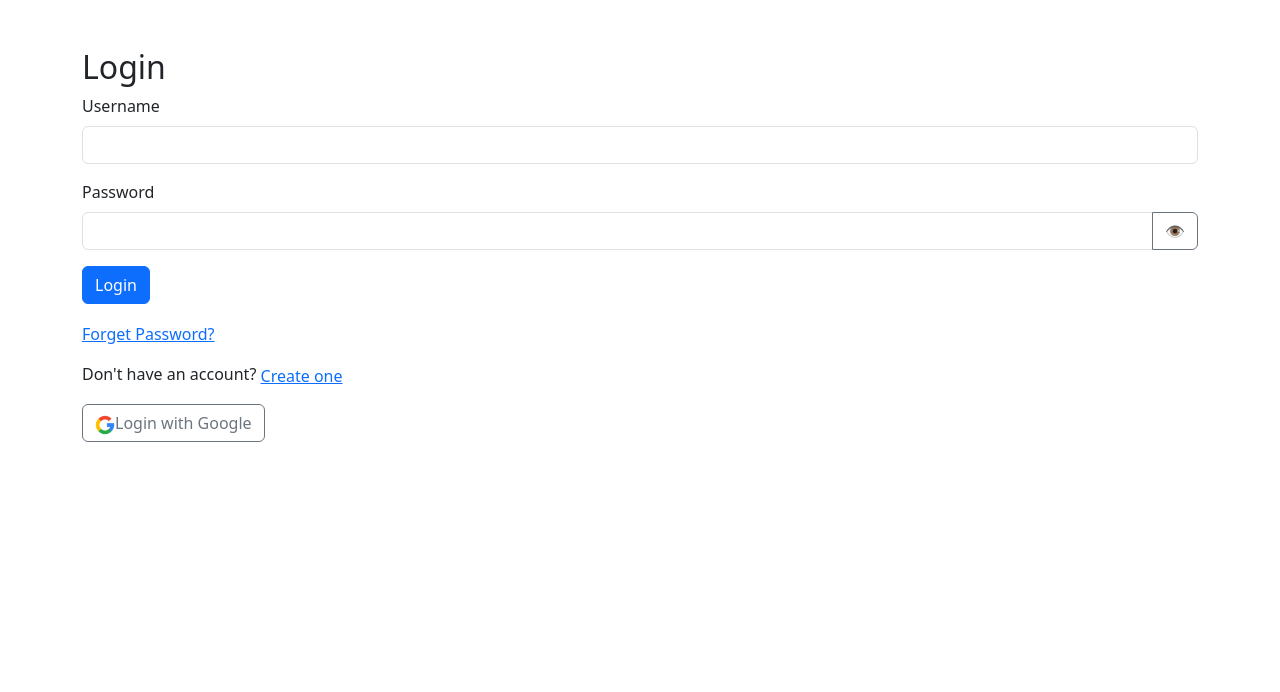
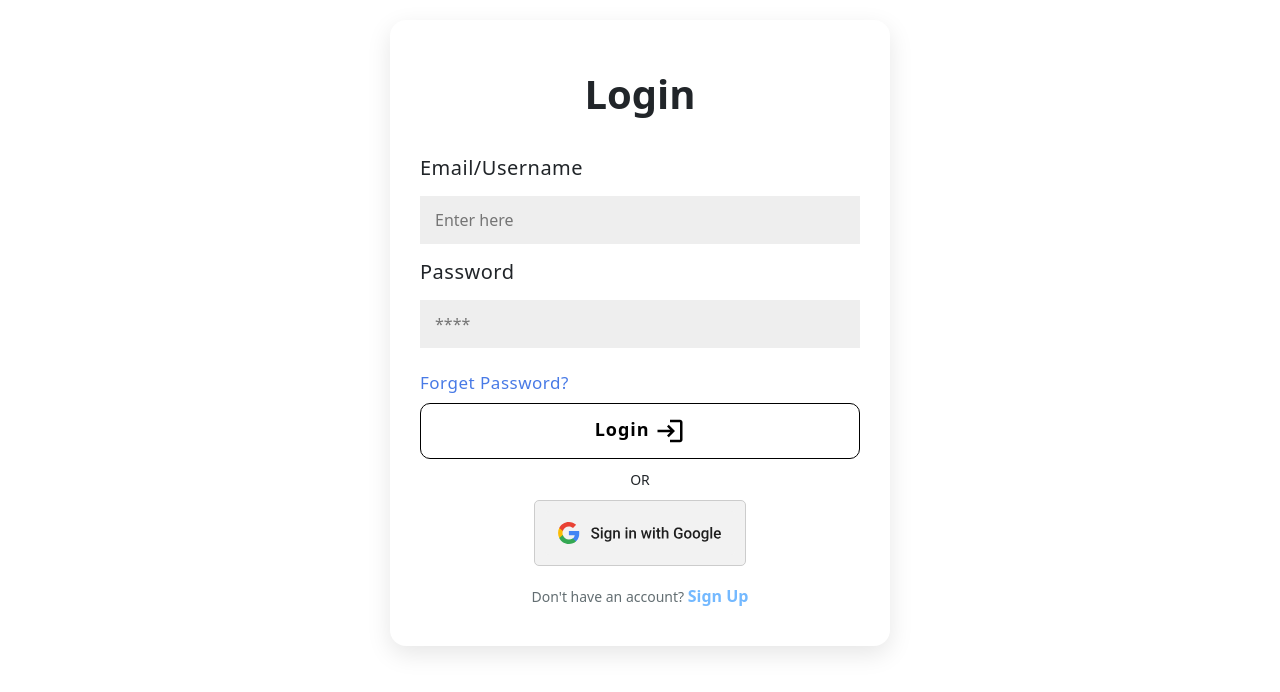
Before and after one commit to musheer243/bewbew-frontend, a React (Create React App) app: page / in a window 1280 px wide. Shown: the top 692 px of the page. Built offline with nearby package versions, Linux system fonts and the light colour scheme.

Commit message:
design of login.js & css done

```diff
--- a/package.json
+++ b/package.json
@@ -12,6 +12,7 @@
     "react-icons": "^5.4.0",
     "react-router-dom": "^6.28.1",
     "react-scripts": "5.0.1",
+    "react-toastify": "^11.0.2",
     "web-vitals": "^4.2.4"
   },
   "scripts": {
--- a/src/components/auth/Login.js
+++ b/src/components/auth/Login.js
@@ -1,36 +1,42 @@
 import React, { useState } from "react";
-import { useNavigate } from "react-router-dom";
-
-
+import "../../styles/Login.css";
+import { Link, useNavigate } from "react-router-dom";
+import { ToastContainer } from "react-toastify";
+import "react-toastify/dist/ReactToastify.css";
+import { MdOutlineLogin } from "react-icons/md";
 function Login() {
-  const [credentials, setCredentials] = useState({
+  const [credentials, setcredentials] = useState({
     username: "",
     password: "",
   });
-  const [showPassword, setShowPassword] = useState(false); // State for password visibility
 
-  const navigate = useNavigate();
+  const [showPassword] = useState(false); // State for password visibility
+
+  const navigate = useNavigate(); // For redirection
 
   const handleSubmit = async (e) => {
     e.preventDefault();
     try {
-      const response = await fetch("http://34.227.206.93:9090/api/v1/auth/login", {
+      const response = await fetch(
+        "http://34.227.206.93:9090/api/v1/auth/login",
+        {
           method: "POST",
           headers: { "Content-Type": "application/json" },
           body: JSON.stringify(credentials),
-      });
+        }
+      );
       const data = await response.json();
 
       if (response.ok) {
+        // Handle successful login
         console.log("Login successful:", data);
 
         // Store JWT token and user details in localStorage
         localStorage.setItem("jwtToken", data.token);
-        localStorage.setItem("username", data.username);
-        localStorage.setItem("email", data.email);
-        localStorage.setItem("userId", data.userId);
-
-        navigate("/dashboard");
+        localStorage.setItem("username", data.username); // Assuming data contains username
+        localStorage.setItem("email", data.email); // Assuming data contains email
+        localStorage.setItem("userId", data.userId); // Assuming data contains userId
+        navigate("/dashboard"); // Redirect to dashboard
       } else {
         console.error("Login failed:", data.message);
       }
@@ -40,83 +46,74 @@ function Login() {
   };
 
   return (
-    <div className="container mt-5">
-      <h2>Login</h2>
+    <div className="form-container sign-in-container">
+      <div id="Login-page">
+        {/* Card View Container */}
+        <div className="login-box">
           <form onSubmit={handleSubmit}>
-        <div className="mb-3">
-          <label className="form-label">Username</label>
+            <h1>Login</h1>
+
+            {/* Login Credentials */}
+            <p>Email/Username</p>
 
             <input
               type="text"
-            className="form-control"
+              placeholder="Enter here"
+              name="email"
               value={credentials.username}
               onChange={(e) =>
-              setCredentials({ ...credentials, username: e.target.value })
+                setcredentials({ ...credentials, username: e.target.value })
               }
               required
             />
 
-        </div>
-        <div className="mb-3">
-          <label className="form-label">Password</label>
-          <div className="input-group">
+            <p>Password</p>
+
             <input
               type={showPassword ? "text" : "password"}
-              className="form-control"
+              name="password"
+              placeholder="****"
               value={credentials.password}
               onChange={(e) =>
-                setCredentials({ ...credentials, password: e.target.value })
+                setcredentials({ ...credentials, password: e.target.value })
               }
               required
             />
-            <button
-              type="button"
-              className="btn btn-outline-secondary"
-              onClick={() => setShowPassword(!showPassword)}
+
+            <p className="mt-3">
+              <Link to="/forget-password" className="forget-password-container">
+                Forget Password?
+              </Link>
+            </p>
+
+            <button type="submit">
+              Login <MdOutlineLogin style={{ fontSize: "30px" }} />
+            </button>
+
+            <div className="or-divider">
+              <span>OR</span>
+            </div>
+
+            {/* Google login button */}
+            <div id="Google-button">
+              <a
+                href="https://example.com/google-login"
+                id="google-login-link"
+                className="google-login-btn"
               >
-              {showPassword ? "🙈" : "👁️"}
-            </button>
+                <img src="/assets/web_neutral_sq_SI.svg" alt="Google Logo" />
+              </a>
+            </div>
+
+            <div className="signup-link">
+              <span>Don't have an account? </span>
+              <Link to="/signup">Sign Up</Link>
+            </div>
+          </form>
         </div>
       </div>
-        <button type="submit" className="btn btn-primary">
-          Login
-        </button>
-      </form>
-      <p className="mt-3">
-        <button
-          className="btn btn-link"
-          style={{ padding: 0, border: "none", background: "none" }}
-          onClick={() => navigate("/forget-password")}
-        >
-          Forget Password?
-        </button>
-      </p>
-      <p>
-        Don't have an account?{" "}
-        <button
-          className="btn btn-link"
-          style={{ padding: 0, border: "none", background: "none" }}
-          onClick={() => navigate("/signup")}
-        >
-          Create one
-        </button>
-      </p>
-      <button
-        className="btn btn-outline-secondary mt-3"
-        style={{ display: "flex", alignItems: "center", gap: "10px" }}
-      >
-        <a
-          href="http://localhost:9090/api/v1/oauth2/google/login"
-          style={{ textDecoration: "none", color: "inherit" }}
-        >
-          <img
-            src={`${process.env.PUBLIC_URL}/assets/google-logo.webp`}
-            alt="Google logo"
-            style={{ width: "20px", height: "20px" }}
-          />
-          Login with Google
-        </a>
-      </button>
+
+      <ToastContainer />
     </div>
   );
 }
--- a/src/styles/login.css
+++ b/src/styles/login.css
@@ -1,347 +1,220 @@
-@import url("https://fonts.googleapis.com/css?family=Montserrat:400,800");
+@import url("https://fonts.googleapis.com/css2?family=Poppins:wght@300;400;600&display=swap");
 
 /* Scoped to the Login page or section */
 #Login-page * {
   box-sizing: border-box;
 }
 
-#container mt-5 {
+#Login-page body {
   background: #f6f5f7;
   display: flex;
   justify-content: center;
   align-items: center;
   flex-direction: column;
-  font-family: "Montserrat", sans-serif;
-  height: 100vh;
-  margin: -20px 0 50px;
+  font-family: "Poppins", sans-serif;
+  height: 100%;
+  width: 100%;
+  margin: 0;
+  padding: 0;
 }
 
-#Login-page h1 {
-  font-weight: bold;
-  margin: 0;
+/* Login Page Container */
+#Login-page {
+  width: 90%; /* Full width for small screens */
+  max-width: 500px; /* Maximum width for desktop */
+  margin: 20px auto; /* Center on screen with spacing */
+  background: #ffffff;
+  border-radius: 16px;
+  box-shadow: 0 8px 24px rgba(0, 0, 0, 0.1);
+  padding: 20px;
+  text-align: center;
+  position: relative;
 }
 
-#Login-page h2 {
+/* Header */
+#Login-page h1 {
+  font-weight: 550;
+  margin: 20px 0;
+  padding: 10px;
+}
+#Login-page h2{
+  text-align: center;
+}
+#Login-page span {
+  font-size: 14px;
+}
+#Login-page a {
+  color: #0040c9;
+  font-size: 16px;
+  text-decoration: none;
+  padding-bottom: 30px;
+}
+
+/* Form Styles */
+#Login-page form {
+  background-color: #ffffff;
+  position: relative;
+  display: flex;
+  align-items: center;
+  justify-content: center;
+  flex-direction: column;
+  padding: 0 10px;
+  height: 100%;
   text-align: center;
 }
 
 #Login-page p {
-  font-size: 14px;
+  font-size: 20px;
   font-weight: 100;
   line-height: 20px;
   letter-spacing: 0.5px;
-  margin: 20px 0 30px;
+  margin: 10px 0;
+  text-align: left;
+  width: 100%;
 }
 
-#Login-page span {
-  font-size: 12px;
+/* Input Fields */
+#Login-page input {
+  background-color: #eee;
+  border: none;
+  padding: 12px 15px;
+  margin: 8px 0;
+  width: 100%;
+  box-sizing: border-box;
+  font-size: 16px;
+  text-align: left;
 }
 
-#Login-page a {
-  color: #0040c9;
-  font-size: 14px;
-  text-decoration: none;
-  margin: 15px 0;
-}
-
+/* Button */
 #Login-page button {
-  border-radius: 20px;
-  border: 1px solid #ff4b2b;
-  background-color: #ff4b2b;
-  color: #ffffff;
-  font-size: 14px;
-  padding: 12px 45px;
+  border-radius: 10px;
+  border: 1px solid #000000;
+  background-color: #ffffff;
+  color: #000000;
+  font-size: 18px;
+  padding: 12px 40px;
   letter-spacing: 1px;
   transition: transform 80ms ease-in;
+  font-weight: 600;
+  width: 100%;
 }
-
+#Login-page button:hover {
+  background-color: #e8f0fe;
+  border-color: #4285f4;
+  box-shadow: 0 4px 8px rgba(0, 0, 0, 0.2);
+  cursor: pointer;
+}
 #Login-page button:active {
   transform: scale(0.95);
 }
-
 #Login-page button:focus {
   outline: none;
 }
 
-#Login-page button.ghost {
-  background-color: transparent;
-  border-color: #ffffff;
-}
-
-#Login-page form {
-  position: relative;
-  background-color: #ffffff;
+/* Divider */
+#Login-page .or-divider {
   display: flex;
   align-items: center;
   justify-content: center;
-  flex-direction: column;
-  padding: 0 50px;
-  height: 100%;
-  text-align: center;
+  margin: 10px 0;
+}
+#Login-page .or-divider:before,
+#Login-page .or-divider:after {
+  content: '';
+  flex: 1;
+  height: 1px;
+  background-color: #ccc;
+  margin: 0 10px;
+}
+#Login-page .or-divider span {
+  font-size: 14px;
 }
 
-#Login-page input {
-  background-color: #eee;
-  border: none;
-  padding: 12px 15px;
-  margin: 8px;
-  width: 70%;
+/* Google Button */
+#Login-page .google-login-btn {
+  display: inline-block;
+  background-color: #f2f2f2; /* Light gray background */
+  border: 1px solid #ccc; /* Light gray border */
+  border-radius: 5px; /* Rounded corners */
+  padding: 10px; /* Padding around the image */
+  text-decoration: none; /* Remove underline */
+  transition: background-color 0.3s, box-shadow 0.3s; /* Smooth hover effect */
+}
+.google-login-btn img {
+  width: 190px; /* Adjust size of the Google logo */
+  height: auto;
+}
+.google-login-btn:hover {
+  background-color: #e8f0fe; /* Light blue background on hover */
+  border-color: #4285f4; /* Darker blue border */
+  box-shadow: 0 4px 8px rgba(0, 0, 0, 0.2); /* Add shadow on hover */
+  cursor: pointer; /* Pointer cursor */
 }
 
-#Login-page .form-container {
-  position: absolute;
-  top: 0;
-  height: 100%;
-  transition: all 0.6s ease-in-out;
+
+/* Sign Up Link */
+#Login-page .signup-link {
+  font-size: 14px;
+  color: #636e72;
+  padding: 18px;
+}
+#Login-page .signup-link a {
+  color: #74b9ff;
+  font-weight: 600;
+  text-decoration: none;
+}
+#Login-page .signup-link a:hover {
+  text-decoration: underline;
+  color: #002e91; /* Darker blue on hover */
 }
 
-#Login-page .sign-in-container {
-  left: 0;
-  width: 100%;
-  z-index: 2;
+/* Forget Password Link */
+#Login-page .forget-password-container {
+  font-size: 17px;
+  font-weight: 500;
+  color: #487ae6; /* Darker blue on hover */
+}
+#Login-page .forget-password-container:hover {
+  border: none; /* Remove border */
+  color: #002e91; /* Blue text color */
+  text-decoration: underline; /* Underline like a link */
+  cursor: pointer; /* Pointer cursor on hover */
 }
 
-#Login-page .container.right-panel-active .sign-in-container {
-  transform: translateX(100%);
+/* Responsive Design */
+@media (max-width: 768px) {
+  #Login-page {
+    width: 95%; /* Adjust container width for tablets */
+    padding: 15px;
   }
-
-#Login-page .sign-up-container {
-  left: 0;
-  width: 50%;
-  opacity: 0;
-  z-index: 1;
+  #Login-page h1 {
+    font-size: 22px;
   }
-
-#Login-page .container.right-panel-active .sign-up-container {
-  transform: translateX(100%);
-  opacity: 1;
-  z-index: 5;
-  animation: show 0.6s;
+  #Login-page button {
+    font-size: 16px;
+    padding: 10px 30px;
   }
-
-@keyframes show {
-  0%,
-  49.99% {
-    opacity: 0;
-    z-index: 1;
-  }
-  50%,
-  100% {
-    opacity: 1;
-    z-index: 5;
+  #Login-page p,
+  #Login-page input {
+    font-size: 14px;
   }
 }
 
-#Login-page .overlay-container {
-  position: absolute;
-  top: 0;
-  left: 50%;
-  width: 50%;
-  height: 100%;
-  overflow: hidden;
-  transition: transform 0.6s ease-in-out;
-  z-index: 100;
+@media (max-width: 480px) {
+  #Login-page {
+    width: 100%; /* Full width for mobile */
+    padding: 10px;
+    border-radius: 8px;
   }
-
-#Login-page .container.right-panel-active .overlay-container {
-  transform: translateX(-100%);
+  #Login-page h1 {
+    font-size: 20px;
   }
-
-#Login-page .overlay {
-  background: #ff416c;
-  background: -webkit-linear-gradient(to right, #ff4b2b, #ff416c);
-  background: linear-gradient(to right, #ff4b2b, #ff416c);
-  background-repeat: no-repeat;
-  background-size: cover;
-  background-position: 0 0;
-  color: #ffffff;
-  position: relative;
-  left: -100%;
-  height: 100%;
-  width: 200%;
-  transform: translateX(0);
-  transition: transform 0.6s ease-in-out;
+  #Login-page button {
+    font-size: 14px;
+    padding: 8px 20px;
   }
-
-#Login-page .container.right-panel-active .overlay {
-  transform: translateX(50%);
+  #Login-page p,
+  #Login-page input {
+    font-size: 12px;
   }
-
-#Login-page .overlay-panel {
-  position: absolute;
-  display: flex;
-  align-items: center;
-  justify-content: center;
-  flex-direction: column;
-  padding: 0 40px;
-  text-align: center;
-  top: 0;
-  height: 100%;
-  width: 50%;
-  transform: translateX(0);
-  transition: transform 0.6s ease-in-out;
 }
-
-#Login-page .overlay-left {
-  transform: translateX(-20%);
-}
-
-#Login-page .container.right-panel-active .overlay-left {
-  transform: translateX(0);
-}
-
-#Login-page .overlay-right {
-  right: 0;
-  transform: translateX(0);
-}
-
-#Login-page .container.right-panel-active .overlay-right {
-  transform: translateX(20%);
-}
-
-#Login-page .social-container {
-  margin: 20px 0;
-}
-
-#Login-page .social-container a {
-  border: 1px solid #dddddd;
-  border-radius: 50%;
-  display: inline-flex;
-  justify-content: center;
-  align-items: center;
-  margin: 0 5px;
-  height: 40px;
-  width: 40px;
-}
-
-#Login-page footer {
-  background-color: #222;
-  color: #fff;
-  font-size: 14px;
-  bottom: 0;
-  position: fixed;
-  left: 0;
-  right: 0;
-  text-align: center;
-  z-index: 999;
-}
-
-#Login-page footer p {
-  margin: 10px 0;
-}
-
-#Login-page footer i {
-  color: red;
-}
-
-#Login-page footer a {
-  color: #3c97bf;
-  text-decoration: none;
-}
-
-/* Add a box around the login form */
-.login-box {
-  width: 400px; /* Adjust the width */
-  margin: 50px auto; /* Center the box horizontally */
-  padding: 30px; /* Add padding inside the box */
-  border: 1px solid #ddd; /* Light gray border */
-  border-radius: 10px; /* Rounded corners */
-  background-color: #fff; /* White background */
-  box-shadow: 0 4px 10px rgba(0, 0, 0, 0.1); /* Subtle shadow for depth */
-}
-
-#Login-page input {
-  width: 100%; /* Make input fields fill the box width */
-  padding: 10px;
-  margin-bottom: 10px;
-  border: 1px solid #ccc;
-  border-radius: 5px;
-}
-
-#Login-page button {
-  width: 100%; /* Make login button fill the width */
-  padding: 10px;
-  background-color: #ff4b2b;
-  color: white;
-  border: none;
-  border-radius: 5px;
-  cursor: pointer;
-}
-
-/* #Login-page button:hover {
-  background-color: #ff3a1c;
-} */
-
-#Google-button button {
-  width: 100%; /* Make login button fill the width */
-  padding: 10px;
-  background-color: #fefefe;
-  color: rgb(0, 0, 0);
-  border: 1px solid #ccc;
-  border-radius: 5px;
-  cursor: pointer;
-}
-
-/* Optional: Adjust spacing for better readability */
-#Login-page.login-box h1 {
-  margin-bottom: 20px;
-}
-
-#Login-page .signup-link {
-  margin-top: 15px;
-}
-
-#Login-page.or-divider {
-  display: flex;
-  align-items: center;
-  justify-content: center;
-  margin: 20px 0;
-  position: relative;
-}
-
-#Login-page.or-divider:before,
-#Login-page.or-divider:after {
-  content: '';
-  flex: 1;
-  height: 1px;
-  background-color: #dbdbdb; /* Lighter grey line */
-  margin: 0 10px; /* Space between line and text */
-}
-
-#Login-page.or-divider span {
-  font-size: 14px;
-  color: #999; /* Text color similar to Instagram */
-  padding: 10px 10px; /* Adds space around the text */
-  background-color: #fff; /* Match the form's background color */
-}
-
-
-#Login-page.separator {
-  display: flex;
-  align-items: center;
-  justify-content: center;
-  margin: 20px 0;
-}
-
-#Login-page.separator .line {
-  flex: 1;
-  height: 1px;
-  background-color: #000000; /* Light grey color */
-  margin: 10px 0; /* Space around the "or" text */
-  padding-top: 5%;
-}
-
-#Login-page.separator span {
-  font-size: 14px;
-  color: #999; /* Light grey text color */
-  padding: 0 10px;
-}
-
-#Login-page.link a {
-  color: #3b5998; /* Blue link color */
-  text-decoration: none; /* Remove underline */
-}
-
-#Login-page.link:hover {
-  text-decoration: underline; /* Underline on hover */
-}
```
Also changed, not shown: public/assets/web_neutral_sq_SI.svg (added), 1 other file (tests, documents, lock files or other folders). Lines whose indentation alone changed are shown as unchanged.
